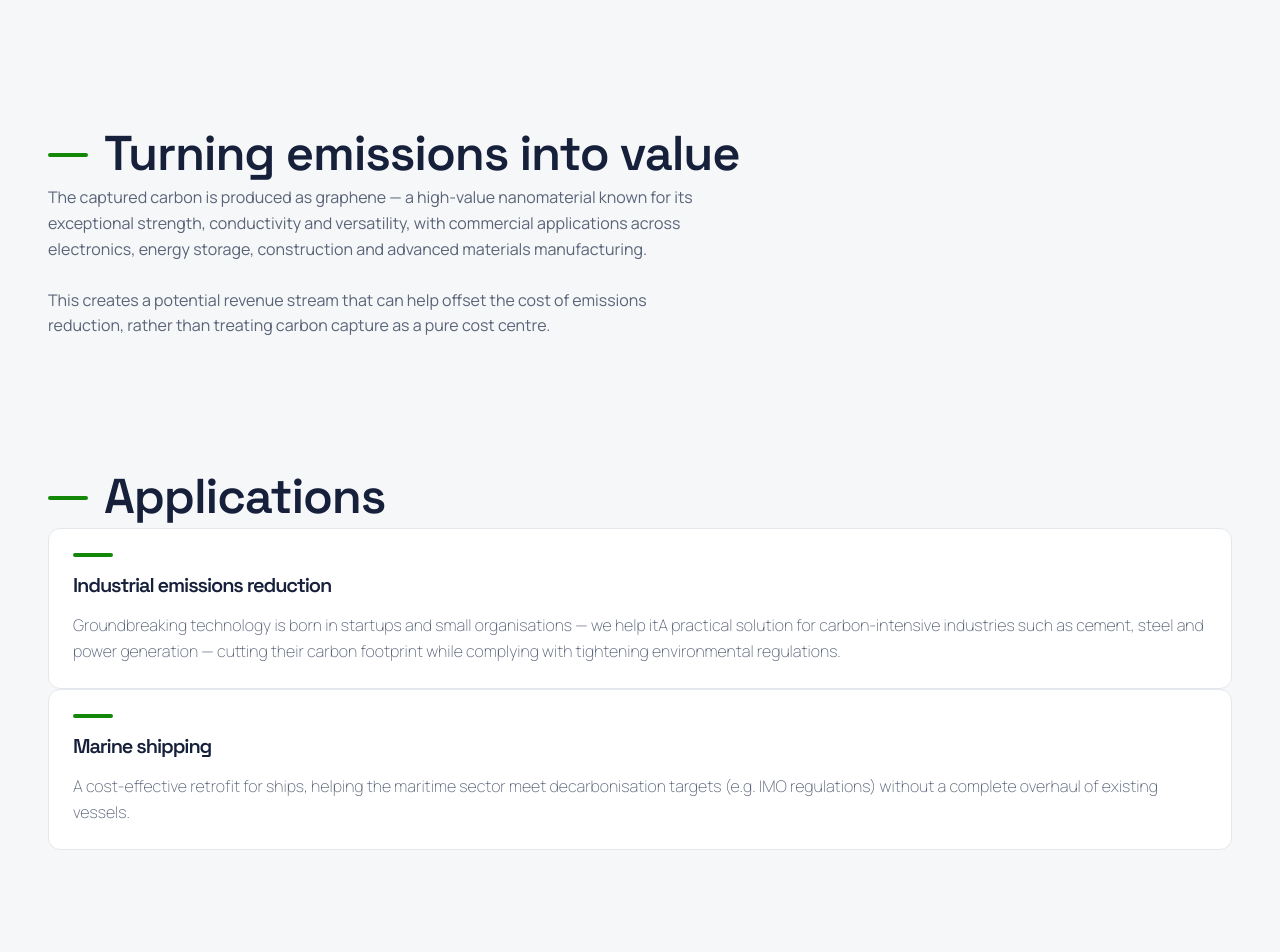
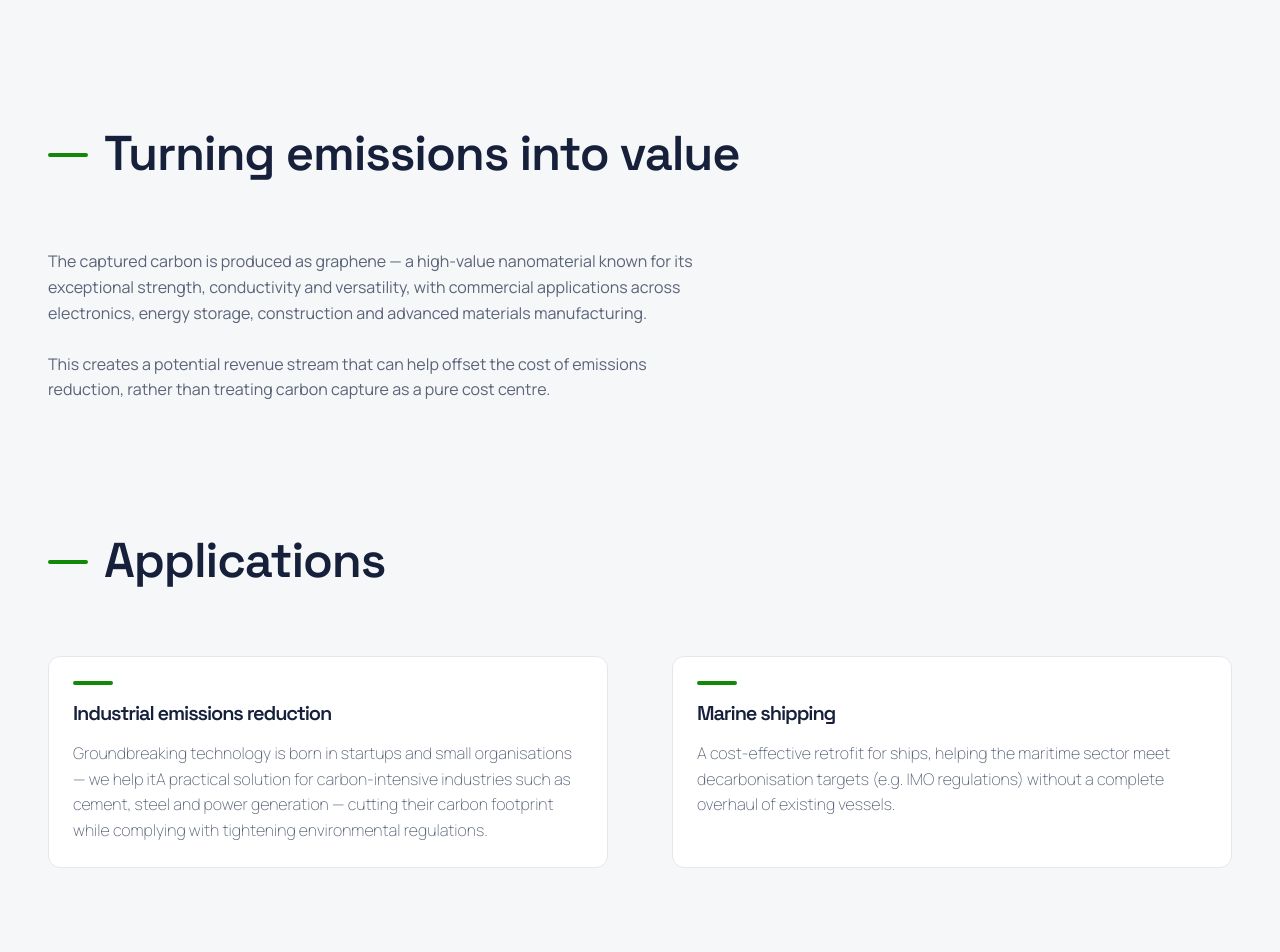
Before and after one commit to divyanshchahar/kinesis, a Next.js app: page /products/carbon_capture in a window 1280 px wide. Shown: the part 1000-1952 px from the top of the page. Built offline with nearby package versions, Linux system fonts and the light colour scheme.

Commit message:
updated styling

```diff
--- a/src/app/products/carbon_capture/page.tsx
+++ b/src/app/products/carbon_capture/page.tsx
@@ -11,9 +11,9 @@ export default function CarbonCApture() {
                        hasBox={true}
                        version={"green"}
                        boxText={"A technology demonstrator / proof-of-concept plant is currently operational at the Meerut Industrial Area, validating the process at pilot scale."}/>
+
         <div className={`paddedContainer colorScheme2 outerFlexContainer`}>
-
-            <div className={`maxWidthContainer ${styles.outerFlex}`}>
+            <div className={`maxWidthContainer columnFlexContainer gapS`}>
 
                 <AccentedHeading2Layout colorScheme={"colorScheme2"}
                                         headingText={"Turning emissions into value"}
@@ -31,22 +31,22 @@ export default function CarbonCApture() {
 
             </div>
 
-            <div className={`maxWidthContainer ${styles.outerFlex}`}>
+            <div className={`maxWidthContainer columnFlexContainer gapS`}>
 
                 <AccentedHeading2Layout colorScheme={"colorScheme2"}
                                         headingText={"Applications"}
                                         version={"green"}/>
 
-                <div className={`${styles.flex}`}>
+                <div className={`responsiveFlexContainer gapS`}>
                     <TextCard1Layout lineColor={"green"} backgroundColor={"foreground"}
                                      headingText={"Industrial emissions reduction"}
                                      bodyText={"Groundbreaking technology is born in startups and small organisations — we help itA practical solution for carbon-intensive industries such as cement, steel and power generation — cutting their carbon footprint while complying with tightening environmental regulations."}
-                                     colorScheme={"colorScheme2"} addedStyles={styles.xxsContainer}/>
+                                     colorScheme={"colorScheme2"} addedStyles={styles.applicationCard}/>
 
                     <TextCard1Layout lineColor={"green"} backgroundColor={"foreground"}
                                      headingText={"Marine shipping"}
                                      bodyText={"A cost-effective retrofit for ships, helping the maritime sector meet decarbonisation targets (e.g. IMO regulations) without a complete overhaul of existing vessels."}
-                                     colorScheme={"colorScheme2"} addedStyles={styles.xxsContainer}/>
+                                     colorScheme={"colorScheme2"} addedStyles={styles.applicationCard}/>
                 </div>
 
 
```
